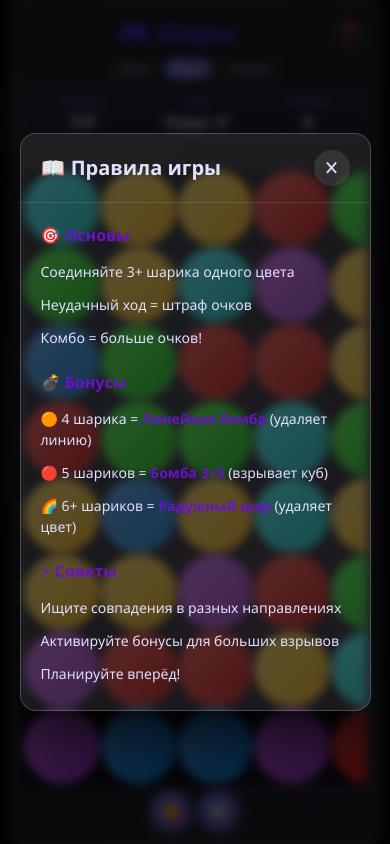
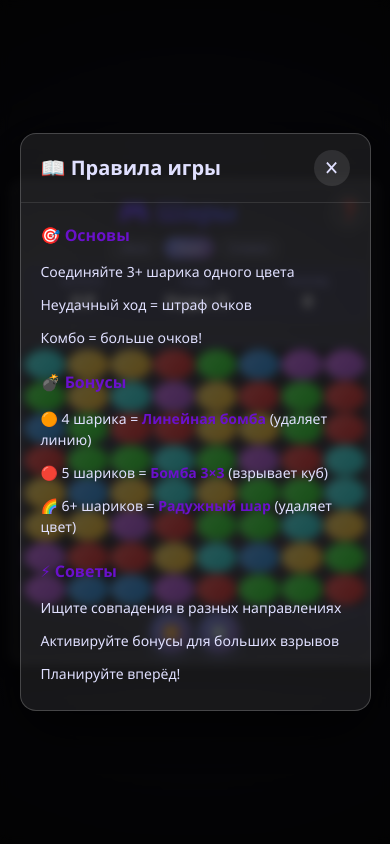
Before and after one commit to VadimMinaev/match3-game, a website: page index.html in a window 390 px wide. Drawn offline with Linux system fonts and the light colour scheme.

Commit message:
fix высоты

```diff
--- a/index.html
+++ b/index.html
@@ -10,7 +10,7 @@
   <meta name="theme-color" content="#0a0a0d" />
   <meta name="apple-mobile-web-app-title" content="Шары" />
   <title>Шары - игра для Сашули</title>
-  <link rel="stylesheet" href="style.css?v=8" />
+  <link rel="stylesheet" href="style.css?v=9" />
 </head>
 <body>
   <div class="game-container">
@@ -85,6 +85,6 @@
     </div>
   </div>
 
-  <script src="game.js?v=8"></script>
+  <script src="game.js?v=9"></script>
 </body>
 </html>
--- a/style.css
+++ b/style.css
@@ -65,20 +65,18 @@
   text-align: center;
   padding: 8px;
   background: var(--bg-card);
+  -webkit-backdrop-filter: blur(10px);
   backdrop-filter: blur(10px);
-  -webkit-backdrop-filter: blur(10px);
   border-radius: 12px;
   box-shadow:
     0 8px 32px rgba(0, 0, 0, 0.7),
     inset 0 0 15px rgba(255, 255, 255, 0.1);
   border: 1px solid rgba(255, 255, 255, 0.1);
   width: 100%;
-  height: 100%;
   max-width: var(--board-size);
   max-height: 100vh;
   position: relative;
-  overflow: hidden;
-  margin: 0;
+  margin: 0 auto;
   display: -webkit-box;
   display: -webkit-flex;
   display: flex;
@@ -89,6 +87,9 @@
   z-index: 1;
   -webkit-box-sizing: border-box;
   box-sizing: border-box;
+  -webkit-box-pack: start;
+  -ms-flex-pack: start;
+  justify-content: flex-start;
 }
 
 @media (min-width: 768px) {
@@ -283,18 +284,17 @@
   background: var(--bg-dark);
   padding: var(--gap-size);
   border-radius: 10px;
+  width: 100%;
   aspect-ratio: 1 / 1;
-  width: 100%;
-  max-width: 100%;
+  max-height: calc(100vh - 200px);
   margin: 0 auto 6px;
   position: relative;
   overflow: hidden;
   box-shadow:
     inset 0 0 20px rgba(0, 0, 0, 0.8),
     0 0 15px rgba(100, 100, 255, 0.2);
-  -webkit-flex: 1;
-  flex: 1;
-  min-height: 0;
+  -webkit-flex-shrink: 0;
+  flex-shrink: 0;
   -webkit-box-sizing: border-box;
   box-sizing: border-box;
 }
@@ -340,7 +340,6 @@
   transform: translate3d(0, 0, 0);
   -webkit-box-sizing: border-box;
   box-sizing: border-box;
-  aspect-ratio: 1 / 1;
 }
 
 .ball[data-color="1"] {
@@ -975,6 +974,10 @@
     padding: 8px 16px;
     font-size: 13px;
   }
+
+  .game-board {
+    max-height: calc(95vw - 120px);
+  }
 }
 
 @media (max-width: 480px) {
@@ -1001,4 +1004,8 @@
     -webkit-transform: none;
     transform: none;
   }
+
+  .game-board {
+    max-height: calc(92vw - 100px);
+  }
 }
```
